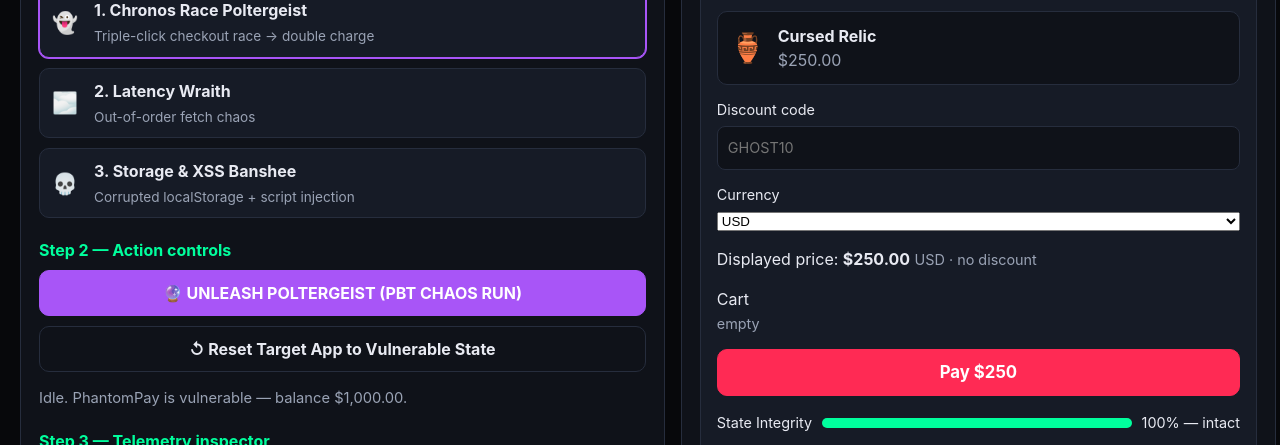
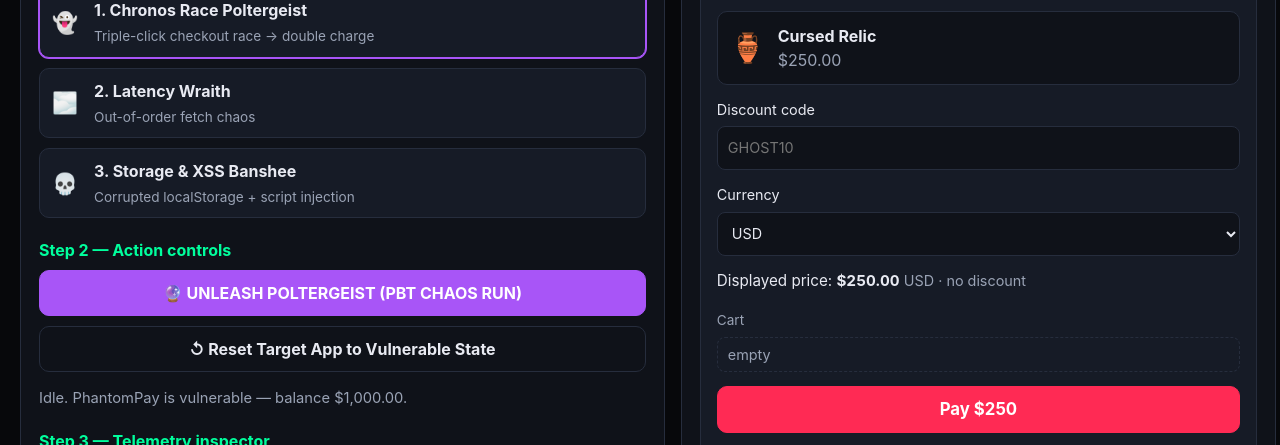
Before and after one commit to fhria5/possessed-ui, a website: page public/index.html in a window 1280 px wide. Shown: the part 282-727 px from the top of the page. Drawn offline with Linux system fonts and the light colour scheme.

```diff
--- a/public/styles.css
+++ b/public/styles.css
@@ -212,7 +212,8 @@ h2 { font-size: 1rem; margin: 20px 0 8px; color: var(--ectoplasm); }
 .item-info { display: grid; }
 .item-info span { color: var(--muted); }
 .discount-label { display: grid; gap: 6px; margin-top: 14px; font-size: 0.9rem; }
-.discount-label input {
+.discount-label input,
+.discount-label select {
   min-height: 44px;
   background: var(--bg-panel);
   color: var(--text);
@@ -220,6 +221,18 @@ h2 { font-size: 1rem; margin: 20px 0 8px; color: var(--ectoplasm); }
   border-radius: 8px;
   padding: 8px 10px;
   font: inherit;
+}
+.price-line { margin: 14px 0 0; font-size: 0.95rem; }
+.price-line strong { font-variant-numeric: tabular-nums; }
+.cart-box { margin-top: 14px; }
+.cart-label { color: var(--muted); font-size: 0.85rem; }
+.cart-view {
+  border: 1px dashed var(--border);
+  border-radius: 8px;
+  min-height: 28px;
+  margin-top: 6px;
+  padding: 6px 10px;
+  font-size: 0.9rem;
 }
 .btn.pay {
   width: 100%;
```
